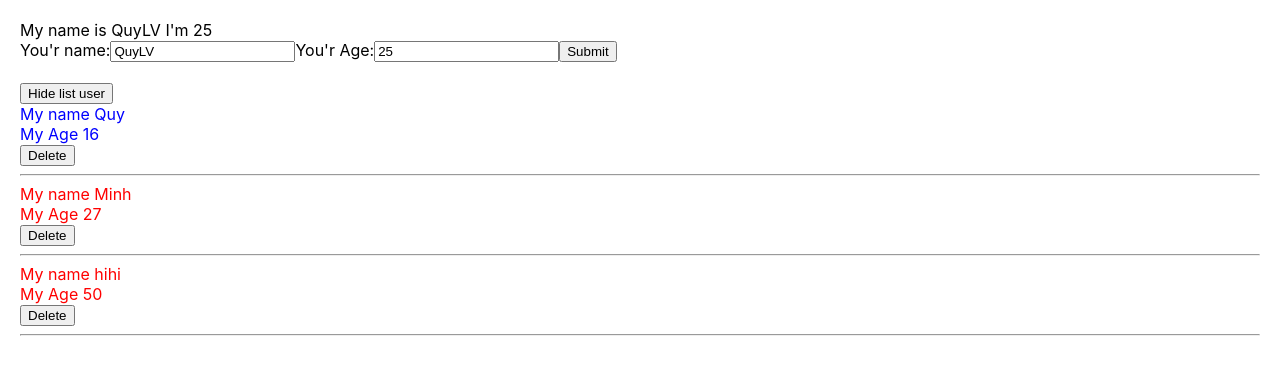
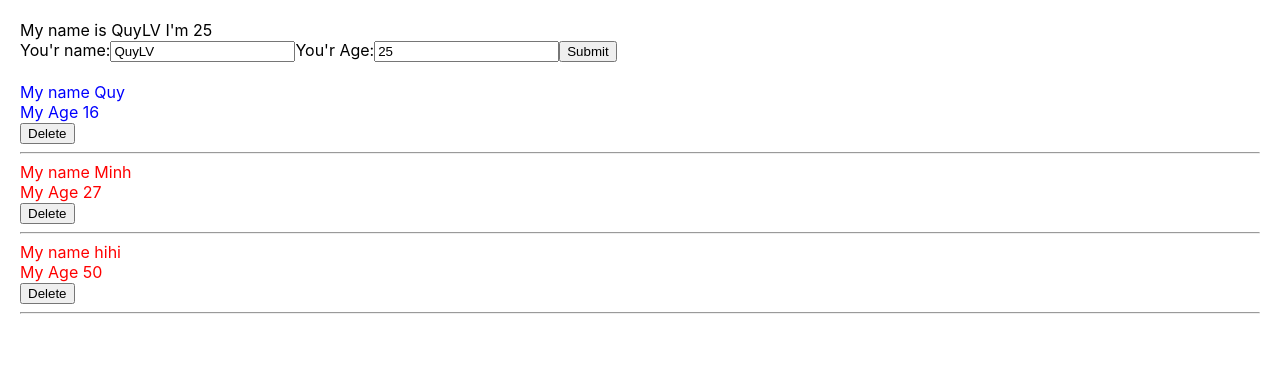
Before and after one commit to tiengsaodem08121999/reactjs, a React (Create React App) app: page / in a window 1280 px wide. Shown: the top 374 px of the page. Built offline with nearby package versions, Linux system fonts and the light colour scheme.

Commit message:
stateless and state ful

```diff
--- a/src/components/DisplayInfor.js
+++ b/src/components/DisplayInfor.js
@@ -2,47 +2,42 @@ import React from "react";
 import './DisplayInfor.scss';
 import logo from './../logo.svg';
 
-class DisplayInfor extends React.Component {
-    constructor(props) {
-        console.log("call me constructor: 1");
+//stateless vs stateful
 
-        super(props);
+// class DisplayInfor extends React.Component {
 
-        this.state = {
-            isShow: true,
-        };
-    }
+//     render() {
+//         const { listUsers } = this.props;
+//         console.log("call me render");
 
-    componentDidMount() {
-        console.log("call me component did mount: 2");
-        setTimeout(() => { document.title = "QuylV" }, 3000);
-    }
+//         return (
+//             <div className="display-infor-container">
+//                 {true &&
+//                     <div>
+//                         {listUsers.map((user) => {
+//                             return (
+//                                 <div key={user.id}
+//                                     className={+user.age >= 18 ? 'red' : 'blue'} >
+//                                     <div>My name {user.name}</div>
+//                                     <div>My Age {user.age}</div>
+//                                     <button onClick={() => this.props.handleDeletUser(user.id)}>Delete</button>
+//                                     <hr></hr>
+//                                 </div>
+//                             )
+//                         })}
+//                     </div>
+//                 }
+//             </div>
+//         )
+//     }
+// }
 
-    componentDidUpdate(prevProps, prevState, snapshot) {
-        console.log("call me update", this.props,  prevProps);
-        if(this.props.listUsers !== prevProps.listUsers) {
-            if(this.props.listUsers.length === 5) {
-                alert(' You got 5 user !');
-            }
-        }
-
-    }
-
-    handleShowHide = () => {
-        this.setState({
-            isShow: !this.state.isShow
-        });
-    }
-
-    render() {
-        const { listUsers } = this.props;
-        console.log("call me render");
-
+const DisplayInfor = (props) => {
+    const { listUsers } = props;
 
     return (
         <div className="display-infor-container">
-                <div> <button onClick={() => { this.handleShowHide() }}> {this.state.isShow ? 'Hide' : 'show'} list user</button> </div>
-                {this.state.isShow &&
+            {true &&
                 <div>
                     {listUsers.map((user) => {
                         return (
@@ -50,7 +45,7 @@ class DisplayInfor extends React.Component {
                                 className={+user.age >= 18 ? 'red' : 'blue'} >
                                 <div>My name {user.name}</div>
                                 <div>My Age {user.age}</div>
-                                    <button onClick={() => this.props.handleDeletUser(user.id)}>Delete</button>
+                                <button onClick={() => props.handleDeletUser(user.id)}>Delete</button>
                                 <hr></hr>
                             </div>
                         )
@@ -60,6 +55,5 @@ class DisplayInfor extends React.Component {
         </div>
     )
 }
-}
 
 export default DisplayInfor;
```
Lines whose indentation alone changed are shown as unchanged.
